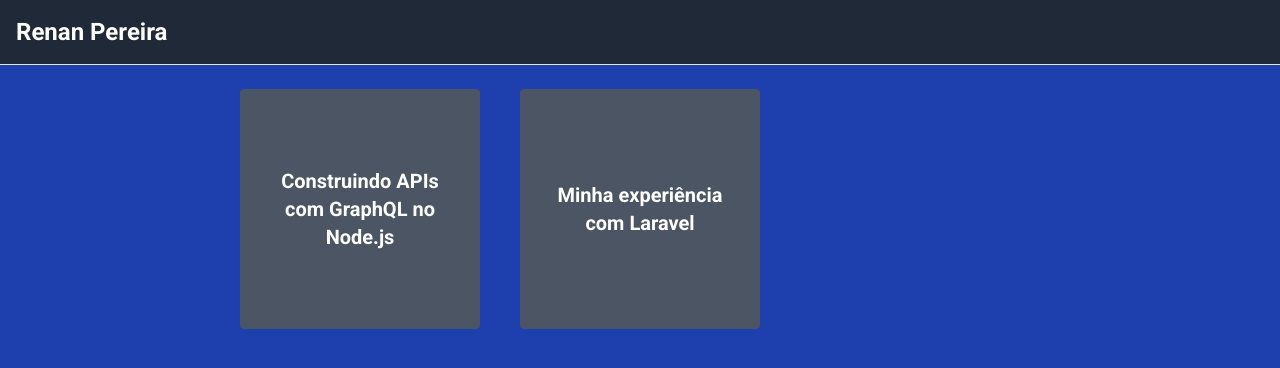
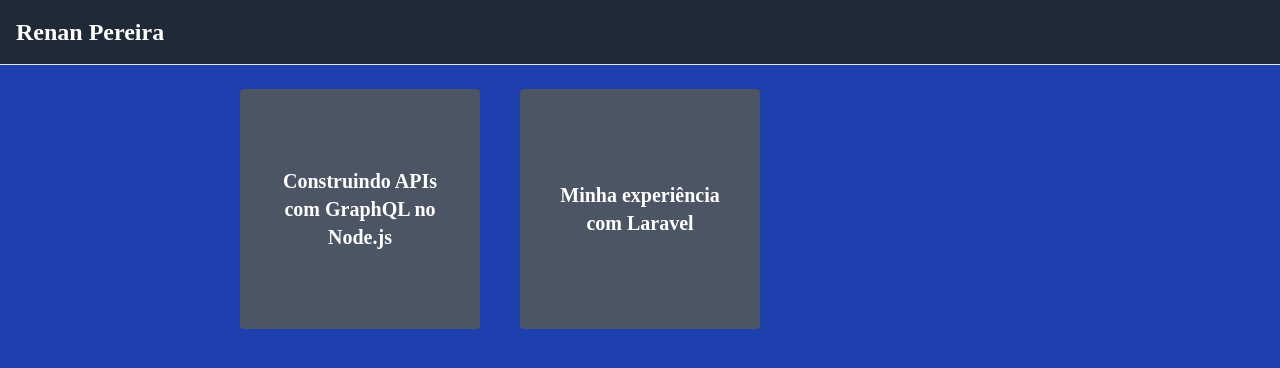
Before and after one commit to r3nanp/r3nanp-blog, a Next.js app: page / in a window 1280 px wide. Shown: the top 368 px of the page. Built offline with nearby package versions, Linux system fonts and the light colour scheme.

Commit message:
style(global): add poppins font

```diff
--- a/src/styles/global.css
+++ b/src/styles/global.css
@@ -1,13 +1,16 @@
 
 html,
-body {
+body, * {
   padding: 0;
   margin: 0;
   font-family: Roboto, system-ui, sans-serif;
 }
 
+h1, h2, h3, strong {
+  font-family: Poppins;
+}
+
 a {
-  color: darkblue;
   padding: inherit;
   text-decoration: none;
 }
```
